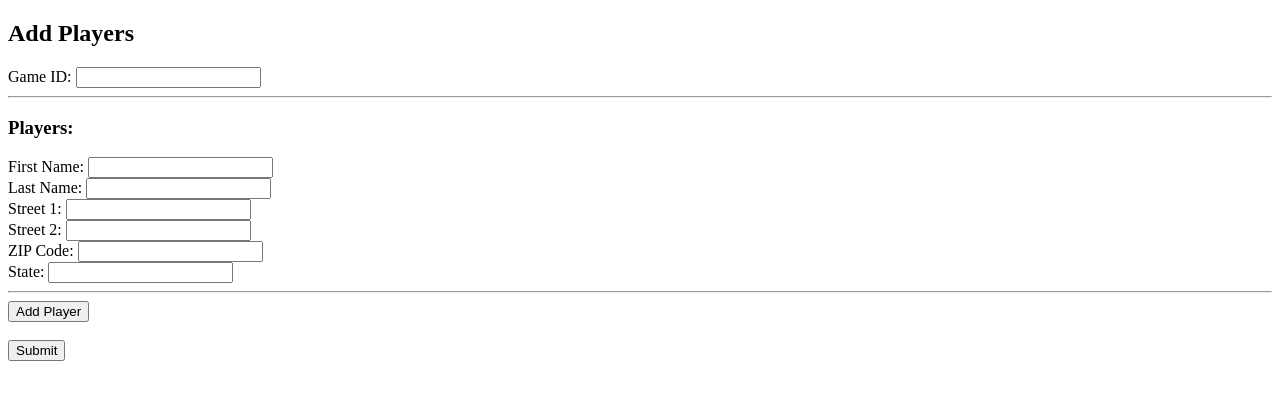
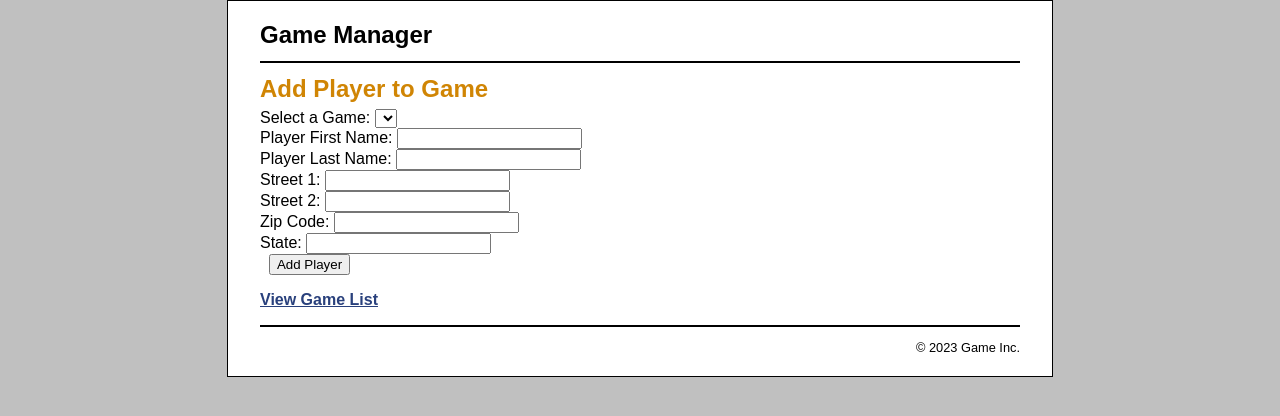
Before and after one commit to APTASU/SqLIZE, a PHP site: page /add_product_form.php in a window 1280 px wide. Shown: the top 416 px of the page. Run offline with PHP 8.4, Linux system fonts and the light colour scheme; tables that the repository leaves empty or names only in its code hold one stand-in row (values such as "Sample post"); data that the repository does not hold is empty.

Commit message:
Update add_product_form.php

```diff
--- a/add_product_form.php
+++ b/add_product_form.php
@@ -1,79 +1,65 @@
-<!-- add_player_form.php -->
+<?php
+require_once('database.php');
 
+$query = 'SELECT *
+          FROM Game
+          ORDER BY GameID';
+
+$statement = $db->prepare($query);
+$statement->execute();
+$games = $statement->fetchAll();
+$statement->closeCursor();
+?>
 <!DOCTYPE html>
 <html>
+<!-- the head section -->
 <head>
-    <title>Add Players</title>
+    <title>Game Manager</title>
+    <link rel="stylesheet" type="text/css" href="main.css">
 </head>
+<!-- the body section -->
 <body>
-    <h2>Add Players</h2>
-    <form action="add_players.php" method="post">
-        <label for="game_id">Game ID:</label>
-        <input type="text" name="game_id" id="game_id" required>
-        <hr>
-        <h3>Players:</h3>
-        <div id="players-container">
-            <div class="player">
-                <label for="player_fname">First Name:</label>
-                <input type="text" name="player[0][player_fname]" required>
-                <br>
-                <label for="player_lname">Last Name:</label>
-                <input type="text" name="player[0][player_lname]" required>
-                <br>
-                <label for="street1">Street 1:</label>
-                <input type="text" name="player[0][street1]" required>
-                <br>
-                <label for="street2">Street 2:</label>
-                <input type="text" name="player[0][street2]">
-                <br>
-                <label for="zip_code">ZIP Code:</label>
-                <input type="text" name="player[0][zip_code]" required>
-                <br>
-                <label for="state">State:</label>
-                <input type="text" name="player[0][state]" required>
-                <hr>
-            </div>
-        </div>
-        <button type="button" onclick="addPlayer()">Add Player</button>
-        <br><br>
-        <input type="submit" value="Submit">
-    </form>
+    <header>
+        <h1>Game Manager</h1>
+    </header>
 
-    <script>
-        var playerCount = 1;
+    <main>
+        <h1>Add Player to Game</h1>
+        <form action="add_player.php" method="post" id="Add Player">
+            <label>Select a Game:</label>
+            <select name="game_id">
+                <?php foreach($games as $game) : ?>
+                    <option value="<?php echo $game['GameID']; ?>">
+                        <?php echo $game['Gamename']; ?>
+                    </option>
+                <?php endforeach; ?>
+            </select><br>
+            <label>Player First Name:</label>
+            <input type="text" name="player_fname"><br>
 
-        function addPlayer() {
-            var playerContainer = document.getElementById("players-container");
+            <label>Player Last Name:</label>
+            <input type="text" name="player_lname"><br>
 
-            var playerDiv = document.createElement("div");
-            playerDiv.classList.add("player");
+            <label>Street 1:</label>
+            <input type="text" name="street1"><br>
 
-            var playerHTML = `
-                <label for="player_fname">First Name:</label>
-                <input type="text" name="player[${playerCount}][player_fname]" required>
-                <br>
-                <label for="player_lname">Last Name:</label>
-                <input type="text" name="player[${playerCount}][player_lname]" required>
-                <br>
-                <label for="street1">Street 1:</label>
-                <input type="text" name="player[${playerCount}][street1]" required>
-                <br>
-                <label for="street2">Street 2:</label>
-                <input type="text" name="player[${playerCount}][street2]">
-                <br>
-                <label for="zip_code">ZIP Code:</label>
-                <input type="text" name="player[${playerCount}][zip_code]" required>
-                <br>
-                <label for="state">State:</label>
-                <input type="text" name="player[${playerCount}][state]" required>
-                <hr>
-            `;
+            <label>Street 2:</label>
+            <input type="text" name="street2"><br>
 
-            playerDiv.innerHTML = playerHTML;
-            playerContainer.appendChild(playerDiv);
+            <label>Zip Code:</label>
+            <input type="text" name="zip_code"><br>
 
-            playerCount++;
-        }
-    </script>
+            <label>State:</label>
+            <input type="text" name="state"><br>
+
+            <label>&nbsp;</label>
+            <input type="submit" value="Add Player"><br>
+        </form>
+        <p><a href="index.php">View Game List</a></p>
+    </main>
+
+    <footer>
+        <p>&copy; <?php echo date("Y"); ?> Game Inc.</p>
+    </footer>
 </body>
 </html>
```
